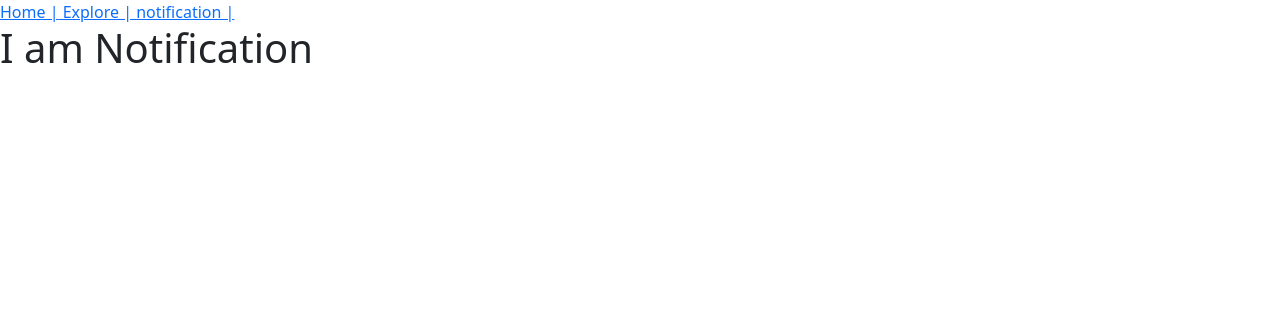
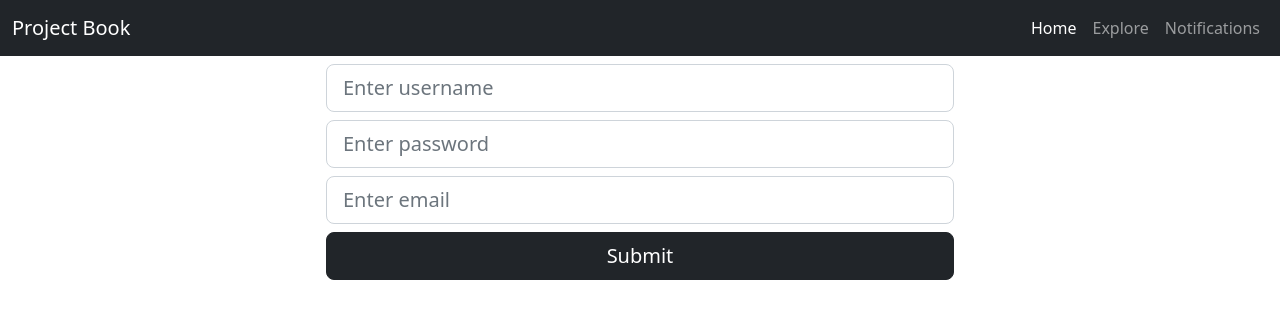
Before and after one commit to Pankaj-Jogale/my-react-app, a React (Create React App) app: page /notification in a window 1280 px wide. Shown: the top 318 px of the page. Built offline with nearby package versions, Linux system fonts and the light colour scheme.

Commit message:
design and modifications

```diff
--- a/src/components/AppNavLinks.js
+++ b/src/components/AppNavLinks.js
@@ -2,11 +2,43 @@ import { Link } from "react-router-dom";
 
 function AppNavLinks() {
   return (
-    <div>
-      <Link to="/">Home |</Link>
-      <Link to="/explore"> Explore |</Link>
-      <Link to="/notification"> notification |</Link>
-    </div>
+    <nav className="navbar navbar-expand-lg bg-dark navbar-dark sticky-top">
+      <div className="container-fluid ">
+        <Link className="navbar-brand" to="#">
+          Project Book
+        </Link>
+        <button
+          className="navbar-toggler"
+          type="button"
+          data-bs-toggle="collapse"
+          data-bs-target="#navbarNav"
+          aria-controls="navbarNav"
+          aria-expanded="false"
+          aria-label="Toggle navigation"
+        >
+          <span className="navbar-toggler-icon"></span>
+        </button>
+        <div className="collapse navbar-collapse" id="navbarNav">
+          <ul className="navbar-nav ms-auto">
+            <li className="nav-item">
+              <Link className="nav-link active" aria-current="page" to="/">
+                Home
+              </Link>
+            </li>
+            <li className="nav-item">
+              <Link className="nav-link" to="/explore">
+                Explore
+              </Link>
+            </li>
+            <li className="nav-item">
+              <Link className="nav-link" to="/notification">
+                Notifications
+              </Link>
+            </li>
+          </ul>
+        </div>
+      </div>
+    </nav>
   );
 }
 export default AppNavLinks;
--- a/src/components/Explore.js
+++ b/src/components/Explore.js
@@ -1,4 +1,20 @@
+import { useState } from "react";
+
 function Explore() {
-  return <h1>I am Explore</h1>;
+  let [list] = useState([{}, {}, {}, {}, {}, {}, {}, {}]);
+
+  return (
+    <div>
+      {list.map((item, index) => (
+        <div className="alert alert-secondary" key={index}>
+          Paragraphs are the building blocks of papers. Many students define
+          paragraphs in terms of length: a paragraph is a group of at least five
+          sentences, a paragraph is half a page long, etc. In reality, though,
+          the unity and coherence of ideas among sentences is what constitutes a
+          paragraph.
+        </div>
+      ))}
+    </div>
+  );
 }
 export default Explore;
--- a/src/components/Home.js
+++ b/src/components/Home.js
@@ -1,4 +1,10 @@
+import AppBody from "./AppBody";
+//as both are in same folder
 function Home() {
-  return <h1>I am Home</h1>;
+  return (
+    <div>
+      <AppBody />
+    </div>
+  );
 }
 export default Home;
--- a/src/components/Notification.js
+++ b/src/components/Notification.js
@@ -1,4 +1,39 @@
 function Notification() {
-  return <h1>I am Notification</h1>;
+  return (
+    <div className="row justify-content-center">
+      <div className="col-12 col-md-6">
+        <div>
+          <input
+            className="form-control form-control-lg my-2"
+            type="text"
+            name=""
+            id=""
+            placeholder="Enter username"
+          />
+          <input
+            className="form-control form-control-lg my-2"
+            type="text"
+            name=""
+            id=""
+            placeholder="Enter password"
+          />
+          <input
+            className="form-control form-control-lg my-2"
+            type="text"
+            name=""
+            id=""
+            placeholder="Enter email"
+          />
+          <input
+            className="btn btn-lg btn-dark w-100"
+            type="button"
+            name=""
+            id=""
+            value="Submit"
+          />
+        </div>
+      </div>
+    </div>
+  );
 }
 export default Notification;
```
